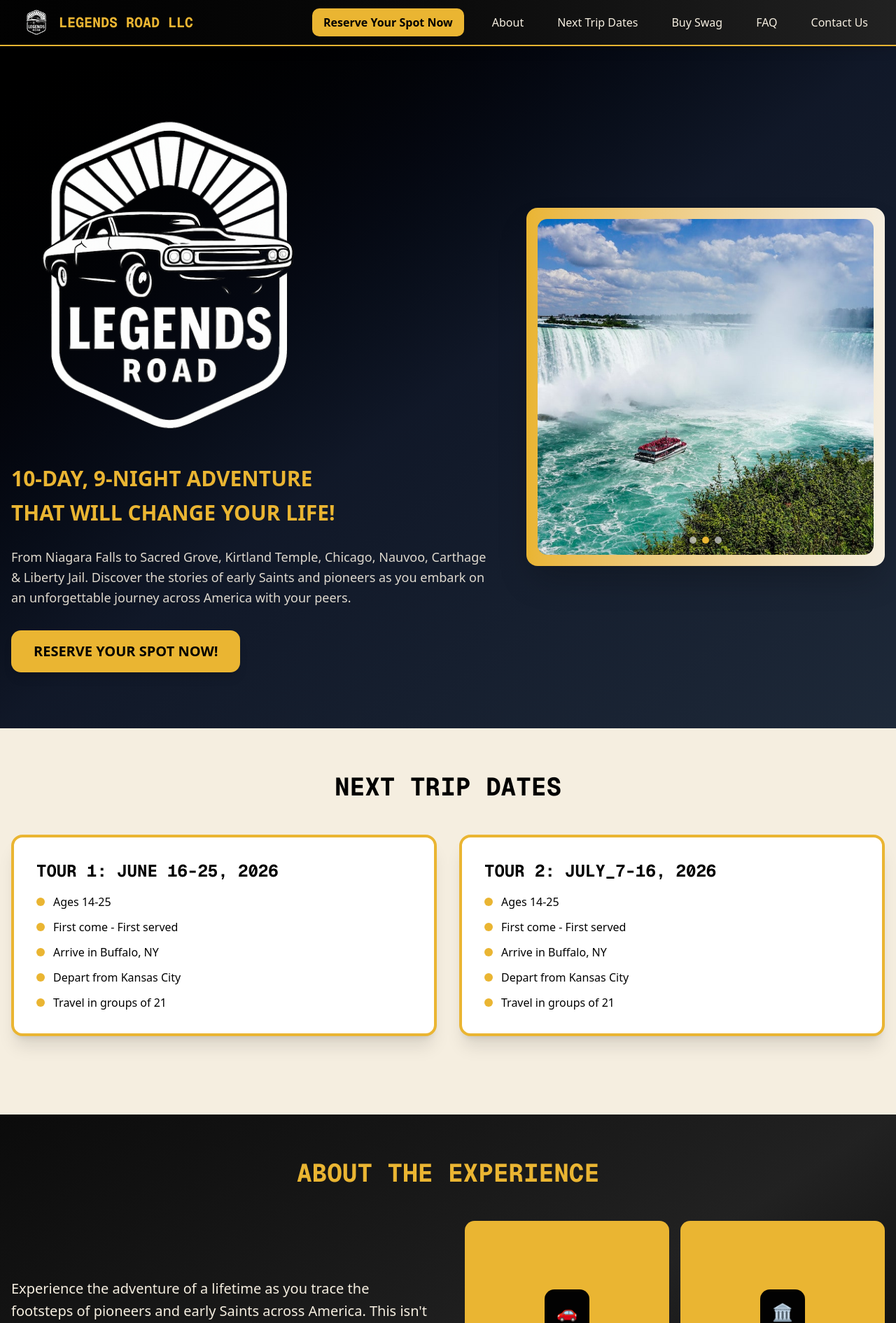
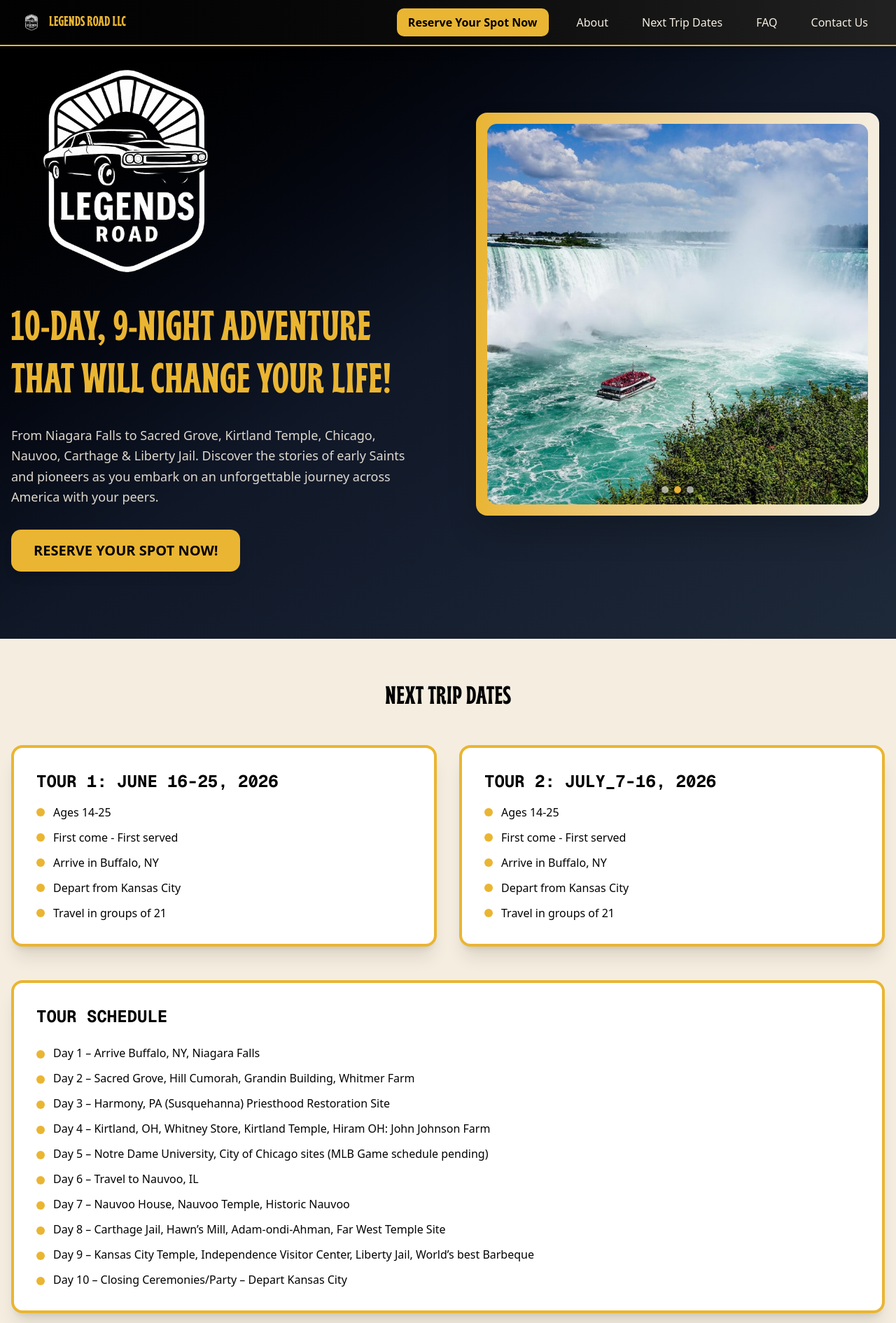
Before and after one commit to grandepeter/legendsroadrallywebsite, a Next.js app: page / in a window 1280 px wide. Shown: the top 1891 px of the page at 70% size. Built offline with nearby package versions, Linux system fonts and the light colour scheme.

Commit message:
I added in a font and did some things, and I can't really remember.

```diff
--- a/app/components/Header.tsx
+++ b/app/components/Header.tsx
@@ -26,11 +26,17 @@ export default function Header() {
             <Image
               src="/legendsroadlogo.PNG"
               alt="Legends Road Logo"
-              width={40}
-              height={40}
+              width={26}
+              height={26}
               className="object-contain"
             />
-            <h1 className="text-xl font-bold text-[var(--legends-gold)] font-mono">
+            <h1
+              className="text-xl font-bold text-[var(--legends-gold)] font-mono [font-variation-settings:normal]"
+              style={{
+                fontFamily:
+                  "var(--font-brice), ui-sans-serif, system-ui, -apple-system",
+              }}
+            >
               LEGENDS ROAD LLC
             </h1>
           </div>
@@ -56,12 +62,7 @@ export default function Header() {
             >
               Next Trip Dates
             </a>
-            <a
-              href="#swag"
-              className="inline-flex items-center h-10 px-2 text-[var(--legends-cream)] hover:text-[var(--legends-gold)] transition-colors duration-200 font-medium"
-            >
-              Buy Swag
-            </a>
+
             <a
               href="#faq"
               className="inline-flex items-center h-10 px-2 text-[var(--legends-cream)] hover:text-[var(--legends-gold)] transition-colors duration-200 font-medium"
@@ -118,13 +119,7 @@ export default function Header() {
               >
                 Next Trip Dates
               </a>
-              <a
-                href="#swag"
-                className="text-[var(--legends-cream)] hover:text-[var(--legends-gold)] transition-colors duration-200 font-medium py-2"
-                onClick={() => setIsDropdownOpen(false)}
-              >
-                Buy Swag
-              </a>
+
               <a
                 href="#faq"
                 className="text-[var(--legends-cream)] hover:text-[var(--legends-gold)] transition-colors duration-200 font-medium py-2"
--- /dev/null
+++ b/app/fonts.ts
@@ -0,0 +1,20 @@
+/**
+ * Font registry for the app
+ *
+ * Exposes the Brice Black Condensed font via Next.js localFont so that
+ * components can import and apply it selectively.
+ */
+
+import localFont from "next/font/local";
+
+export const brice = localFont({
+  src: [
+    {
+      path: "../public/fonts/brice-black-condensed.woff2",
+      weight: "900",
+      style: "normal",
+    },
+  ],
+  display: "swap",
+  variable: "--font-brice",
+});
--- a/app/layout.tsx
+++ b/app/layout.tsx
@@ -1,6 +1,7 @@
 import type { Metadata } from "next";
 import { Geist, Geist_Mono } from "next/font/google";
 import "./globals.css";
+import { brice } from "./fonts";
 
 const geistSans = Geist({
   variable: "--font-geist-sans",
@@ -24,7 +25,7 @@ export default function RootLayout({
   children: React.ReactNode;
 }>) {
   return (
-    <html lang="en">
+    <html lang="en" className={brice.variable}>
       <body
         className={`${geistSans.variable} ${geistMono.variable} antialiased`}
       >
--- a/app/page.tsx
+++ b/app/page.tsx
@@ -19,27 +19,33 @@ export default function Home() {
       <Header />
 
       {/* Add padding to compensate for fixed header */}
-      <div className="pt-16">
+      <div className="pt-8">
         {/* Hero Section */}
-        <section className="bg-gradient-to-br from-black via-gray-900 to-gray-800 py-20 px-4">
+        <section className="bg-gradient-to-br from-black via-gray-900 to-gray-800 pt-12 pb-24 px-4">
           <div className="max-w-7xl mx-auto">
-            <div className="flex flex-col lg:flex-row items-center justify-between gap-12">
+            <div className="grid grid-cols-1 lg:grid-cols-2 items-center gap-12 lg:gap-20">
               {/* Left side - Main Title and Description */}
-              <div className="flex-1 text-center lg:text-left">
-                <div className="flex justify-center lg:justify-start mb-4 -ml-4 lg:-ml-6">
+              <div className="flex-1 text-center lg:text-left max-w-2xl mx-auto lg:mx-0">
+                <div className="flex justify-center lg:justify-start mb-6">
                   <Image
                     src="/legendsroadlogo.PNG"
                     alt="Legends Road Logo"
-                    width={500}
-                    height={500}
+                    width={330}
+                    height={330}
                     className="object-contain"
                   />
                 </div>
-                <p className="text-2xl lg:text-3xl font-semibold text-[var(--legends-gold)] mb-6 leading-relaxed">
+                <p
+                  className="text-4xl lg:text-6xl font-bold text-[var(--legends-gold)] mb-6 leading-tight"
+                  style={{
+                    fontFamily:
+                      "var(--font-brice), ui-sans-serif, system-ui, -apple-system",
+                  }}
+                >
                   10-DAY, 9-NIGHT ADVENTURE <br />
                   THAT WILL CHANGE YOUR LIFE!
                 </p>
-                <p className="text-lg text-[var(--legends-cream)] mb-8 opacity-90 leading-relaxed">
+                <p className="text-lg text-[var(--legends-cream)] mb-8 opacity-90 leading-relaxed max-w-xl mx-auto lg:mx-0">
                   From Niagara Falls to Sacred Grove, Kirtland Temple, Chicago,
                   Nauvoo, Carthage & Liberty Jail. Discover the stories of early
                   Saints and pioneers as you embark on an unforgettable journey
@@ -58,7 +64,7 @@ export default function Home() {
               </div>
 
               {/* Right side - Hero Image Carousel */}
-              <div className="flex-1 max-w-lg">
+              <div className="flex-1 max-w-xl mx-auto lg:mx-0 w-full">
                 <HeroCarousel
                   images={["/niagara1.jpg", "/niagara2.jpg", "/niagara3.jpg"]}
                 />
@@ -73,7 +79,13 @@ export default function Home() {
           className="py-16 px-4 bg-[var(--legends-cream)]"
         >
           <div className="max-w-7xl mx-auto">
-            <h2 className="text-4xl font-bold text-[var(--legends-dark-black)] mb-12 text-center font-mono">
+            <h2
+              className="text-4xl font-bold text-[var(--legends-dark-black)] mb-12 text-center font-mono"
+              style={{
+                fontFamily:
+                  "var(--font-brice), ui-sans-serif, system-ui, -apple-system",
+              }}
+            >
               NEXT TRIP DATES
             </h2>
 
@@ -136,6 +148,77 @@ export default function Home() {
                 </ul>
               </div>
             </div>
+
+            {/* Tour Schedule - Detailed daily plan without numeric list markers */}
+            <div className="bg-white rounded-2xl p-8 shadow-xl border-4 border-[var(--legends-gold)]">
+              <h3 className="text-2xl font-bold text-[var(--legends-dark-black)] mb-6 font-mono">
+                TOUR SCHEDULE
+              </h3>
+              <ul className="space-y-3 text-[var(--legends-dark-black)]">
+                <li className="flex items-start">
+                  <span className="w-3 h-3 bg-[var(--legends-gold)] rounded-full mr-3 mt-2"></span>
+                  <span>Day 1 – Arrive Buffalo, NY, Niagara Falls</span>
+                </li>
+                <li className="flex items-start">
+                  <span className="w-3 h-3 bg-[var(--legends-gold)] rounded-full mr-3 mt-2"></span>
+                  <span>
+                    Day 2 – Sacred Grove, Hill Cumorah, Grandin Building,
+                    Whitmer Farm
+                  </span>
+                </li>
+                <li className="flex items-start">
+                  <span className="w-3 h-3 bg-[var(--legends-gold)] rounded-full mr-3 mt-2"></span>
+                  <span>
+                    Day 3 – Harmony, PA (Susquehanna) Priesthood Restoration
+                    Site
+                  </span>
+                </li>
+                <li className="flex items-start">
+                  <span className="w-3 h-3 bg-[var(--legends-gold)] rounded-full mr-3 mt-2"></span>
+                  <span>
+                    Day 4 – Kirtland, OH, Whitney Store, Kirtland Temple, Hiram
+                    OH: John Johnson Farm
+                  </span>
+                </li>
+                <li className="flex items-start">
+                  <span className="w-3 h-3 bg-[var(--legends-gold)] rounded-full mr-3 mt-2"></span>
+                  <span>
+                    Day 5 – Notre Dame University, City of Chicago sites (MLB
+                    Game schedule pending)
+                  </span>
+                </li>
+                <li className="flex items-start">
+                  <span className="w-3 h-3 bg-[var(--legends-gold)] rounded-full mr-3 mt-2"></span>
+                  <span>Day 6 – Travel to Nauvoo, IL</span>
+                </li>
+                <li className="flex items-start">
+                  <span className="w-3 h-3 bg-[var(--legends-gold)] rounded-full mr-3 mt-2"></span>
+                  <span>
+                    Day 7 – Nauvoo House, Nauvoo Temple, Historic Nauvoo
+                  </span>
+                </li>
+                <li className="flex items-start">
+                  <span className="w-3 h-3 bg-[var(--legends-gold)] rounded-full mr-3 mt-2"></span>
+                  <span>
+                    Day 8 – Carthage Jail, Hawn’s Mill, Adam-ondi-Ahman, Far
+                    West Temple Site
+                  </span>
+                </li>
+                <li className="flex items-start">
+                  <span className="w-3 h-3 bg-[var(--legends-gold)] rounded-full mr-3 mt-2"></span>
+                  <span>
+                    Day 9 – Kansas City Temple, Independence Visitor Center,
+                    Liberty Jail, World’s best Barbeque
+                  </span>
+                </li>
+                <li className="flex items-start">
+                  <span className="w-3 h-3 bg-[var(--legends-gold)] rounded-full mr-3 mt-2"></span>
+                  <span>
+                    Day 10 – Closing Ceremonies/Party – Depart Kansas City
+                  </span>
+                </li>
+              </ul>
+            </div>
           </div>
         </section>
 
@@ -145,7 +228,13 @@ export default function Home() {
           className="py-16 px-4 bg-gradient-to-br from-[var(--legends-black)] via-[var(--legends-light-black)] to-[var(--legends-dark-black)]"
         >
           <div className="max-w-7xl mx-auto">
-            <h2 className="text-4xl font-bold text-[var(--legends-gold)] mb-12 text-center font-mono">
+            <h2
+              className="text-4xl font-bold text-[var(--legends-gold)] mb-12 text-center font-mono"
+              style={{
+                fontFamily:
+                  "var(--font-brice), ui-sans-serif, system-ui, -apple-system",
+              }}
+            >
               ABOUT THE EXPERIENCE
             </h2>
 
@@ -230,7 +319,13 @@ export default function Home() {
         {/* What's Included Section */}
         <section className="py-16 px-4 bg-[var(--legends-cream)]">
           <div className="max-w-7xl mx-auto">
-            <h2 className="text-4xl font-bold text-[var(--legends-dark-black)] mb-12 text-center font-mono">
+            <h2
+              className="text-4xl font-bold text-[var(--legends-dark-black)] mb-12 text-center font-mono"
+              style={{
+                fontFamily:
+                  "var(--font-brice), ui-sans-serif, system-ui, -apple-system",
+              }}
+            >
               WHAT&apos;S INCLUDED
             </h2>
 
@@ -330,7 +425,13 @@ export default function Home() {
           className="py-16 px-4 bg-gradient-to-r from-[var(--legends-dark-black)] via-[var(--legends-black)] to-[var(--legends-light-black)]"
         >
           <div className="max-w-7xl mx-auto text-center">
-            <h2 className="text-4xl font-bold text-[var(--legends-gold)] mb-8 font-mono">
+            <h2
+              className="text-4xl font-bold text-[var(--legends-gold)] mb-8 font-mono"
+              style={{
+                fontFamily:
+                  "var(--font-brice), ui-sans-serif, system-ui, -apple-system",
+              }}
+            >
               PRICE
             </h2>
 
@@ -361,45 +462,16 @@ export default function Home() {
           </div>
         </section>
 
-        {/* Swag Section */}
-        <section
-          id="swag"
-          className="py-16 px-4 bg-gradient-to-r from-[var(--legends-light-black)] to-[var(--legends-black)]"
-        >
-          <div className="max-w-7xl mx-auto">
-            <h2 className="text-4xl font-bold text-[var(--legends-gold)] mb-12 text-center font-mono">
-              BUY SWAG
-            </h2>
-
-            <div className="flex justify-center">
-              <div className="bg-black rounded-2xl p-8 shadow-2xl max-w-md">
-                <div className="bg-[var(--legends-gold)] rounded-xl p-6 aspect-[4/5] flex flex-col items-center justify-center">
-                  <div className="text-center">
-                    <div className="w-24 h-24 mx-auto mb-4 bg-[var(--legends-dark-black)] rounded-full flex items-center justify-center">
-                      <span className="text-[var(--legends-gold)] text-3xl">
-                        👕
-                      </span>
-                    </div>
-                    <p className="text-[var(--legends-dark-black)] font-bold text-xl mb-2">
-                      LEGENDS ROAD RALLY
-                    </p>
-                    <p className="text-[var(--legends-dark-black)] text-sm mt-2 opacity-75">
-                      &ldquo;FROM NIAGARA TO NAUVOO, FULL SEND.&rdquo;
-                    </p>
-                  </div>
-                </div>
-                <p className="text-[var(--legends-cream)] text-center mt-4">
-                  Official Tournament T-Shirt
-                </p>
-              </div>
-            </div>
-          </div>
-        </section>
-
         {/* Contact Section */}
         <section id="contact" className="py-16 px-4 bg-[var(--legends-cream)]">
           <div className="max-w-7xl mx-auto">
-            <h2 className="text-4xl font-bold text-[var(--legends-dark-black)] mb-12 text-center font-mono">
+            <h2
+              className="text-4xl font-bold text-[var(--legends-dark-black)] mb-12 text-center font-mono"
+              style={{
+                fontFamily:
+                  "var(--font-brice), ui-sans-serif, system-ui, -apple-system",
+              }}
+            >
               CONTACT US
             </h2>
 
@@ -477,7 +549,13 @@ export default function Home() {
           className="py-16 px-4 bg-gradient-to-br from-[var(--legends-dark-black)] via-[var(--legends-black)] to-[var(--legends-light-black)]"
         >
           <div className="max-w-7xl mx-auto">
-            <h2 className="text-4xl font-bold text-[var(--legends-gold)] mb-12 text-center font-mono">
+            <h2
+              className="text-4xl font-bold text-[var(--legends-gold)] mb-12 text-center font-mono"
+              style={{
+                fontFamily:
+                  "var(--font-brice), ui-sans-serif, system-ui, -apple-system",
+              }}
+            >
               FREQUENTLY ASKED QUESTIONS
             </h2>
 
```
Also changed, not shown: public/fonts/brice-black-condensed.woff2 (added).
